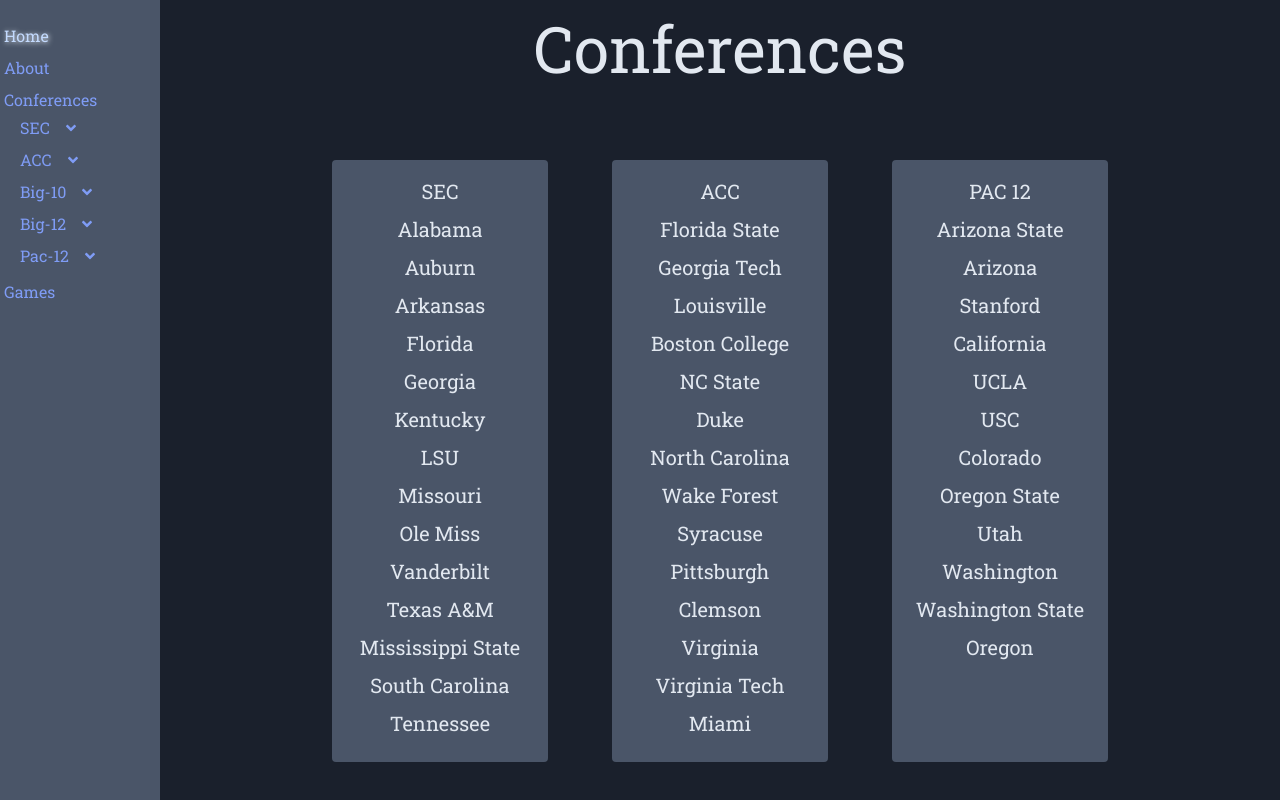
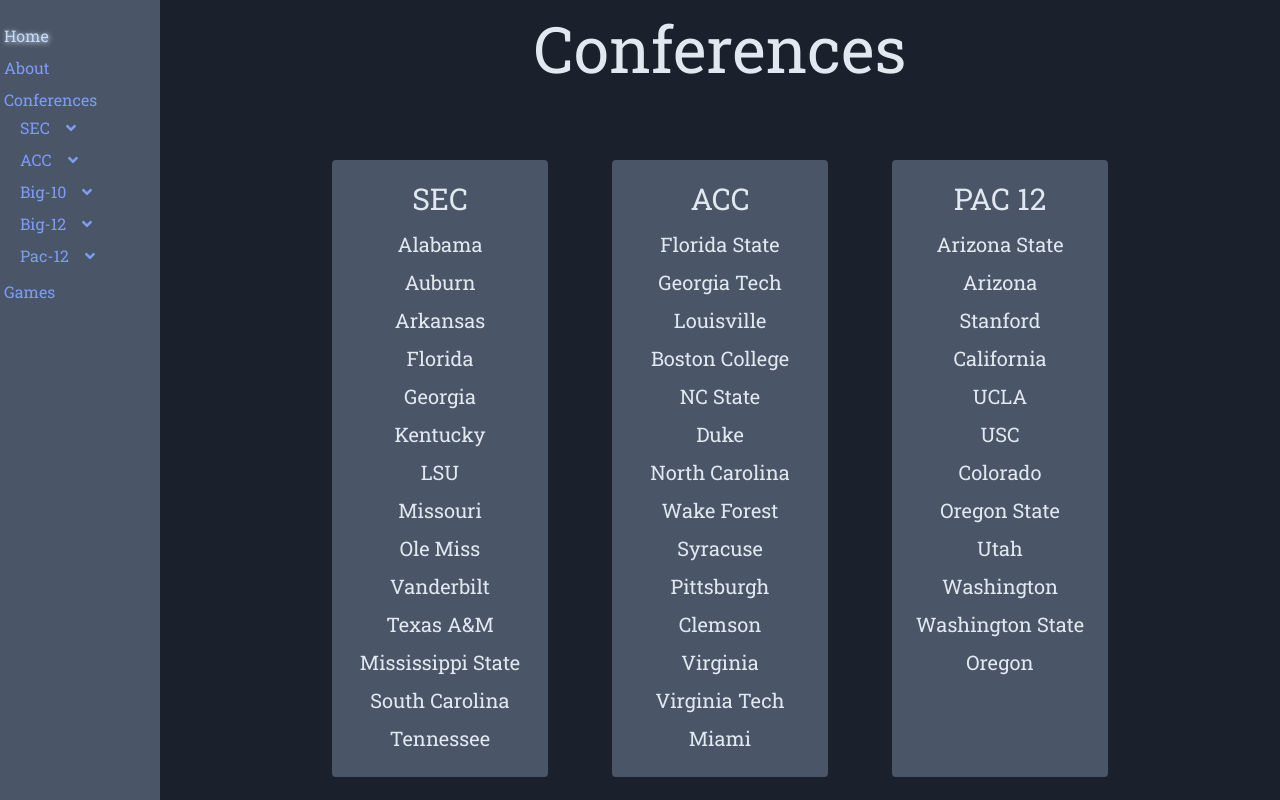
Before and after one commit to LukeOlsen/fumblerooski, a React (Create React App) app in the folder src/client/: page /conferences in a window 1280 px wide. Built offline with nearby package versions, Linux system fonts and the light colour scheme.

Commit message:
cleanup.

```diff
--- a/src/client/src/actions/actionsAPI.js
+++ b/src/client/src/actions/actionsAPI.js
@@ -1,4 +1,4 @@
-import Axios from "axios";
+import axios from "axios";
 import {
   setTeam,
   setData,
@@ -9,7 +9,7 @@
 
 export function fetchConferenceData(payload) {
   return (dispatch, getState) => {
-    Axios.get("/api/conference/" + payload).then((res) => {
+    axios.get("/api/conference/" + payload).then((res) => {
       let confTeams = [];
       res.data.forEach((team) => {
         confTeams.push(team.school);
@@ -21,12 +21,14 @@
 
 export function getRankings(payload) {
   return (dispatch, getState) => {
-    Axios.get(
+    axios
+      .get(
         "https://api.collegefootballdata.com/rankings?week=" +
           payload.week +
           "&year=" +
           payload.year
-    ).then((res) => {
+      )
+      .then((res) => {
         dispatch(setRankings(res.data));
       });
   };
--- a/src/client/src/components/Conferences/Conferences.jsx
+++ b/src/client/src/components/Conferences/Conferences.jsx
@@ -59,7 +59,6 @@
   }
 
   render() {
-    console.log(this.props);
     return (
       <div className="h-screen text-xl px-32 flex-grow text-center max-h-full overflow-y-scroll">
         <h1 className="mb-8 text-6xl">Conferences</h1>
@@ -70,12 +69,15 @@
                 className="m-8 overflow-auto w-1/4 bg-gray-700 rounded p-4"
                 key={el.conference}
               >
-                <div onClick={() => this.setConference(el.conference)}>
+                <div
+                  className="text-3xl"
+                  onClick={() => this.setConference(el.conference)}
+                >
                   {el.conference}
                 </div>
                 {el.teams.map((team) => {
                   return (
-                    <div className="my-2">
+                    <div className="my-2 hover:text-indigo-400">
                       <Link className="Link-style" to={`team/${team}`}>
                         {team}
                       </Link>
--- a/src/client/src/data/data.js
+++ b/src/client/src/data/data.js
@@ -1,12 +1,12 @@
 import teamsList from "./teamsList";
-import teamsReducer from "../reducers/team-reducers";
+import teamReducer from "../reducers/team-reducers";
 import rankingsReducer from "../reducers/rankings-reducers";
 import recruitingReducer from "../reducers/recruiting-reducers";
 
 const initialData = {
-  teamsReducer,
+  teamReducer,
   rankingsReducer,
-  recruitingReducer
+  recruitingReducer,
 };
 
 export default initialData;
```
Lines whose indentation alone changed are shown as unchanged.
